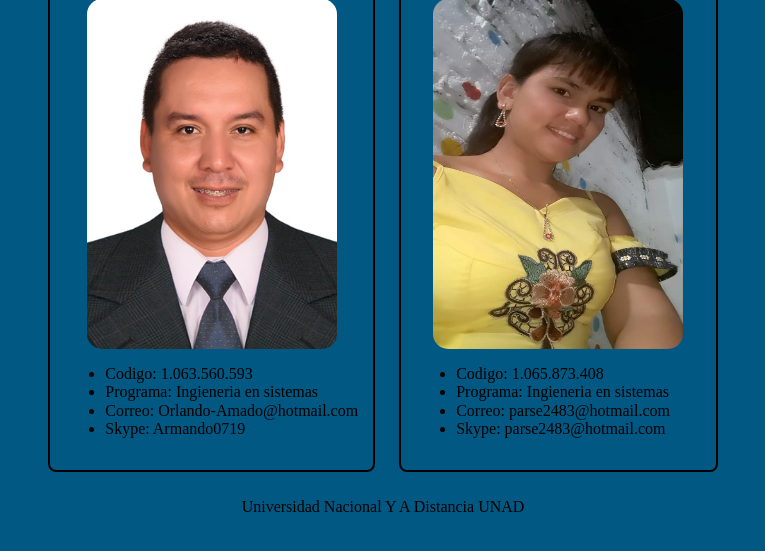
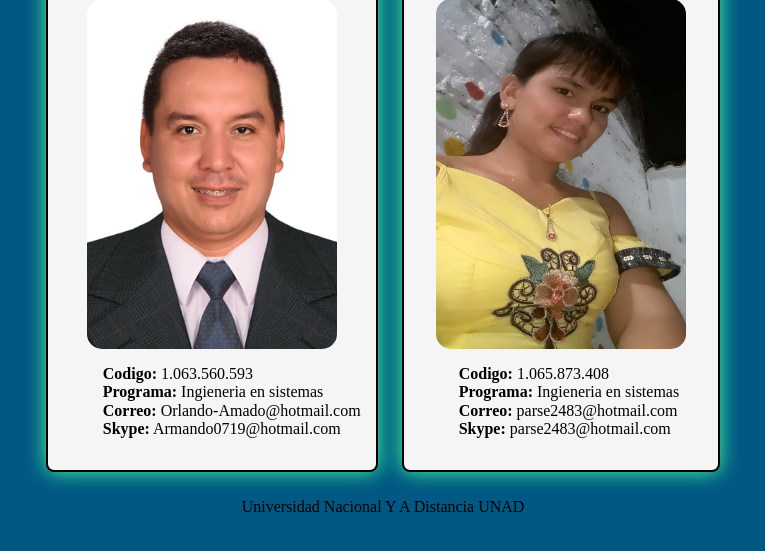
Before and after one commit to oramar/Fase-3-Construcci-n, a plain HTML site: page Secciones/Autores/Autores.html in a window 1280 px wide. Shown: the part 175-726 px from the top of the page, without its empty margins (257-1022 px from the left). Drawn offline with Linux system fonts and the light colour scheme; files that its build step writes are made by us from their sources.

Commit message:
se modifica estilos en el archivo de autores, se quita biñetas y se agrega efectos al contenedor section

```diff
--- a/Secciones/Autores/Autores.html
+++ b/Secciones/Autores/Autores.html
@@ -18,10 +18,10 @@
             <h2>Orlando Amado Ardila</h2>
             <img src="../../img/Orlando.jpg" alt="Orlando Amado Ardila">
             <ul>
-                <li>Codigo: 1.063.560.593</li>
-                <li>Programa: Ingieneria en sistemas</li>
-                <li>Correo: Orlando-Amado@hotmail.com</li>
-                <li>Skype: Armando0719</li>
+                <li><b>Codigo:</b> 1.063.560.593</li>
+                <li><b>Programa:</b> Ingieneria en sistemas</li>
+                <li><b>Correo:</b> Orlando-Amado@hotmail.com</li>
+                <li><b>Skype:</b> Armando0719@hotmail.com</li>
             </ul>
 
         </header>
@@ -32,10 +32,10 @@
             <h2>Marye Liceth Jimenez Niño</h2>
             <img src="../../img/Liceth.jpg" alt="Liceht">
             <ul>
-                <li>Codigo: 1.065.873.408</li>
-                <li>Programa: Ingieneria en sistemas</li>
-                <li>Correo: parse2483@hotmail.com</li>
-                <li>Skype: parse2483@hotmail.com</li>
+                <li><b>Codigo:</b> 1.065.873.408</li>
+                <li><b>Programa:</b> Ingieneria en sistemas</li>
+                <li><b>Correo:</b> parse2483@hotmail.com</li>
+                <li><b>Skype:</b> parse2483@hotmail.com</li>
             </ul>
 
         </header>
--- a/css/estiloAutores.css
+++ b/css/estiloAutores.css
@@ -9,7 +9,8 @@ section{
     padding: 15px;
     display: inline-block;
     margin: 10px;
-
+    background-color: whitesmoke;
+    box-shadow: 0 0 20px #4f9;
 
 
 }
@@ -24,9 +25,11 @@ img{
 	margin:auto;
 }
 h1{
-	text-align: center;
+    text-align: center;
+    font-size: 40x;
 }
 
 ul{
     text-align: left;
+    list-style: none;
 }
```
